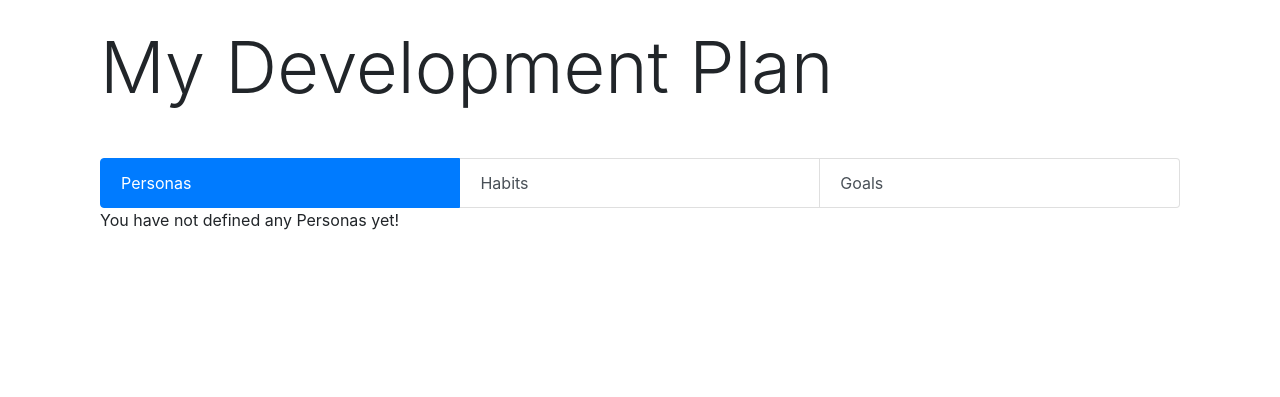
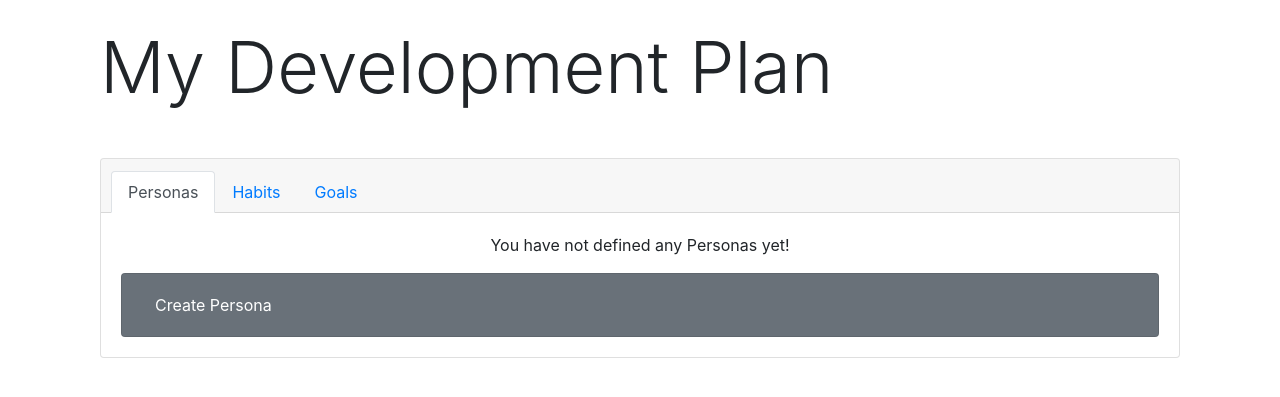
Before and after one commit to TrWesche/better_everyday, a Flask app: template application/plan/templates/plan_home.html in a window 1280 px wide. Shown: the part 56-453 px from the top of the page. Run offline with Flask 2, Linux system fonts and the light colour scheme; the template is opened without the code that fills it: values that come from a table or form of the project are taken from there, others are empty; some libraries are stand-ins or nearby versions.

Commit message:
Plan interface structuring and create new user persona complete

```diff
--- a/application/authentication/views_auth.py
+++ b/application/authentication/views_auth.py
@@ -19,27 +19,34 @@ auth_bp = Blueprint(
 )
 
 
-CURR_USER_KEY = "curr_user"
+# CURR_USER_KEY = "curr_user"
 
-@app.before_request
+@auth_bp.before_app_request
 def add_user_to_g():
     """If we're logged in, add curr user to Flask global."""
+    user_id = session.get("user_id")
 
-    if CURR_USER_KEY in session:
-        g.user = User.query.get(session[CURR_USER_KEY])
+    if user_id is None:
+        g.user = None
     else:
-        g.user = None
+        g.user = User.query.get(user_id)
+
+    # if CURR_USER_KEY in session:
+    #     g.user = User.query.get(session[CURR_USER_KEY])
+    # else:
+    #     g.user = None
 
 def do_login(user):
     """Log in user."""
 
-    session[CURR_USER_KEY] = user.id
+    session["user_id"] = user.id
 
 def do_logout():
     """Logout user."""
+    session.clear()
 
-    if CURR_USER_KEY in session:
-        del session[CURR_USER_KEY]
+    # if CURR_USER_KEY in session:
+    #     del session[CURR_USER_KEY]
 
 
 @auth_bp.route("/register", methods=["GET", "POST"])
--- /dev/null
+++ b/application/plan/forms/from_user_persona.py
@@ -0,0 +1,13 @@
+from flask_wtf import FlaskForm
+from wtforms import StringField, BooleanField
+from wtforms.validators import DataRequired, Length
+
+
+# TODO: Integrate with User Profile Page
+
+class UserPersonaFrom(FlaskForm):
+    """Form for creating & updating user personas."""
+
+    title = StringField('Title', validators=[DataRequired(), Length(max=50)])
+    description = StringField('Description', validators=[DataRequired(), Length(max=500)])
+    active = BooleanField('Active', default=True)
--- a/application/plan/models/model_persona.py
+++ b/application/plan/models/model_persona.py
@@ -8,6 +8,7 @@ class Persona(db.Model):
 
     title = db.Column(db.String(50), nullable = False)
 
+    # TODO: Move description to user_persona table - Want to group persona's by title but not overwrite individual descriptions
     description = db.Column(db.String(500), nullable = False)
 
     # Collation column is intended to collate multiple versions of the same "Persona" in the future for improved linking to communities
--- a/application/plan/templates/plan_home.html
+++ b/application/plan/templates/plan_home.html
@@ -4,63 +4,138 @@
 
 {% block content %}
 <div class="container">
-    {% if g.user %}
     <h1 class="mt-4 display-3">My Development Plan</h1>
-    {% else %}
-    <h1 class="mt-4 display-3">My Development Plan</h1>
-    {% endif %}
+
     <div class="row mt-5">
         <div class="col">
-            <div id="list-plan-attributes" class="list-group list-group-horizontal" role="tablist">
-                <a class="list-group-item list-group-item-action active" id="list-persona-list" data-toggle="list" href="#list-persona" role="tab" aria-controls="persona">Personas</a>
-                <a class="list-group-item list-group-item-action" id="list-habit-list" data-toggle="list" href="#list-habit" role="tab" aria-controls="habit">Habits</a>
-                <a class="list-group-item list-group-item-action" id="list-goal-list" data-toggle="list" href="#list-goal" role="tab" aria-controls="goal">Goals</a>
+            <div class="card text-center">
+                <div class="card-header" role="tablist">
+                    <ul class="nav nav-tabs card-header-tabs">
+                        <li class="nav-item">
+                            <a class="nav-link active" id="show-persona-list" data-toggle="list" href="#persona-list" role="tab" aria-controls="persona">Personas</a>
+                        </li>
+                        <li class="nav-item">
+                            <a class="nav-link" id="show-habit-list" data-toggle="list" href="#habit-list" role="tab" aria-controls="habit">Habits</a>
+                        </li>
+                        <li class="nav-item">
+                            <a class="nav-link" id="show-goal-list" data-toggle="list" href="#goal-list" role="tab" aria-controls="goal">Goals</a>
+                        </li>
+                    </ul>
+                </div>
+
+                <div class="card-body tab-content" id="nav-tabContent">
+                    <div class="tab-pane fade show active" id="persona-list" role="tabpanel" aria-labelledby="show-persona-list">
+                        {% if user_personas %}
+
+                        <div class="accordion" id="accordionPersona">
+                            {% for persona in user_personas %}
+                            <div class="card">
+                                <div class="card-header" id="heading{{ persona.title }}">
+                                    <h2 class="mb-0">
+                                    <button class="btn btn-link btn-block text-left" type="button" data-toggle="collapse" data-target="#collapse{{ persona.title }}" aria-expanded="false" aria-controls="collapse{{ persona.title }}">
+                                        {{ persona.title }}
+                                    </button>
+                                    </h2>
+                                </div>
+
+                                <div id="collapse{{ persona.title }}" class="collapse" aria-labelledby="heading{{ persona.title }}" data-parent="#accordionPersona">
+                                    <div class="card-body">
+                                        <div class="row">
+                                            <h5 class="card-text ml-3">{{ persona.description }}</h5>
+                                        </div>
+
+                                        <div class="row">
+                                            <div class="col-12 col-lg-6 mt-4">
+                                                <h5>Activity</h5>
+                                                <p>Chart of Activity</p>
+                                                <br>
+                                                <p>Over the Last 7 Days</p>
+                                            </div>
+
+                                            <div class="col-12 col-md-6 col-lg-3 mt-4">
+                                                <h5>Linked Habits</h5>
+                                                <p>List of Habits</p>
+                                                <br>
+                                                <p>Linked to this Persona</p>
+                                            </div>
+
+                                            <div class="col-12 col-md-6 col-lg-3 mt-4">
+                                                <h5>Linked Goals</h5>
+                                                <p>List of Goals</p>
+                                                <br>
+                                                <p>Linked to this Persona</p>
+                                            </div>
+
+                                        </div>
+
+                                        <div class="row mt-4 justify-content-center">
+                                            <a href="#" class="btn btn-primary mx-2">Edit Persona</a>
+                                            <a href="#" class="btn btn-danger mx-2">Delete Persona</a>
+                                        </div>
+
+                                    </div>
+                                </div>
+                            </div>
+                            {% endfor %}
+                        </div>
+
+                        {% else %}
+                        <p>You have not defined any Personas yet!</p>
+                        {% endif %}
+
+                        <div class="accordion mt-3" id="accordionAddPersona">
+                            <div class="card text-white bg-secondary">
+                                <div class="card-header" id="headingAddPersona">
+                                    <h2 class="mb-0">
+                                    <button class="btn btn-block text-white text-left" type="button" data-toggle="collapse" data-target="#collapseAddPersona" aria-expanded="false" aria-controls="collapseAddPersona">
+                                        Create Persona
+                                    </button>
+                                    </h2>
+                                </div>
+
+                                <div id="collapseAddPersona" class="collapse" aria-labelledby="headingAddPersona" data-parent="#accordionAddPersona">
+                                    <div class="card-body">
+                                        <form action="{{ url_for('plan_bp.add_user_persona')}}" method="post">
+                                            {{ user_persona_form.hidden_tag() }}
+
+                                            {% for field in user_persona_form if field.widget.input_type != 'hidden'%}
+
+                                            <div class="form-group">
+                                                {{ field.label(class_="font-weight-bolder") }}
+                                                {{ field(class_="form-control")}}
+                                                {% for error in field.errors %}
+                                                <small class="form-text text-danger">
+                                                {{error}}
+                                                </small>
+                                                {% endfor %}
+                                            </div>
+
+                                            {% endfor %}
+
+                                            <a href="/" class="btn btn-secondary my-2">Cancel</a>
+                                            <button type="submit" class="btn btn-primary my-2">Submit</button>
+                                        </form>
+                                    </div>
+                                </div>
+                            </div>
+                        </div>
+                    </div>
+                    <div class="tab-pane fade" id="habit-list" role="tabpanel" aria-labelledby="show-habit-list">
+                        <h5 class="card-title">Special title treatment2</h5>
+                        <p class="card-text">With supporting text below as a natural lead-in to additional content.</p>
+                        <a href="#" class="btn btn-primary">Go somewhere</a>
+                    </div>
+                    <div class="tab-pane fade" id="goal-list" role="tabpanel" aria-labelledby="show-goal-list">
+                        <h5 class="card-title">Special title treatment3</h5>
+                        <p class="card-text">With supporting text below as a natural lead-in to additional content.</p>
+                        <a href="#" class="btn btn-primary">Go somewhere</a>
+                    </div>
+                </div>
+
             </div>
         </div>
     </div>
 
-    <div class="row">
-        <div class="col">
-            <div class="tab-content" id="nav-tabContent">
-                <div class="tab-pane fade show active" id="list-persona" role="tabpanel" aria-labelledby="list-persona-list">
-                    {% if user_personas %}
-
-                    {% for persona in user_personas %}
-                    <p>{{ persona.title }}</p>
-                    <p>{{ persona.description }}</p>
-                    {% endfor %}
-
-                    {% else %}
-                    <p>You have not defined any Personas yet!</p>
-                    {% endif %}
-                </div>
-                <div class="tab-pane fade" id="list-habit" role="tabpanel" aria-labelledby="list-habit-list">
-                    {% if user_habits %}
-
-                    {% for habit in user_habits %}
-                    <p>{{ habit.title }}</p>
-                    <p>{{ habit.description }}</p>
-                    {% endfor %}
-
-                    {% else %}
-                    <p>You have not defined any Habits yet!</p>
-                    {% endif %}
-                </div>
-                <div class="tab-pane fade" id="list-goal" role="tabpanel" aria-labelledby="list-goal-list">
-                    {% if user_goals %}
-
-                    {% for goal in user_goals %}
-                    <p>{{ goal.title }}</p>
-                    <p>{{ goal.description }}</p>
-                    {% endfor %}
-
-                    {% else %}
-                    <p>You have not defined any Goals yet!</p>
-                    {% endif %}
-                </div>
-            </div>
-        </div>
-    </div>
 
 </div>
 
--- a/application/user/forms/from_user_update.py
+++ b/application/user/forms/from_user_update.py
@@ -3,8 +3,10 @@ from wtforms import StringField, PasswordField
 from wtforms.validators import DataRequired, Email, Length, Optional
 
 
+# TODO: Integrate with User Profile Page
+
 class UserUpdateFrom(FlaskForm):
-    """Form for registering new users."""
+    """Form for updating user data."""
 
     username = StringField('Username', validators=[DataRequired(), Length(min=5, max=50)])
     password = PasswordField('Password', validators=[Length(min=6)])
```
Also changed, not shown: application/plan/views_plan.py (+55 -2 lines).
